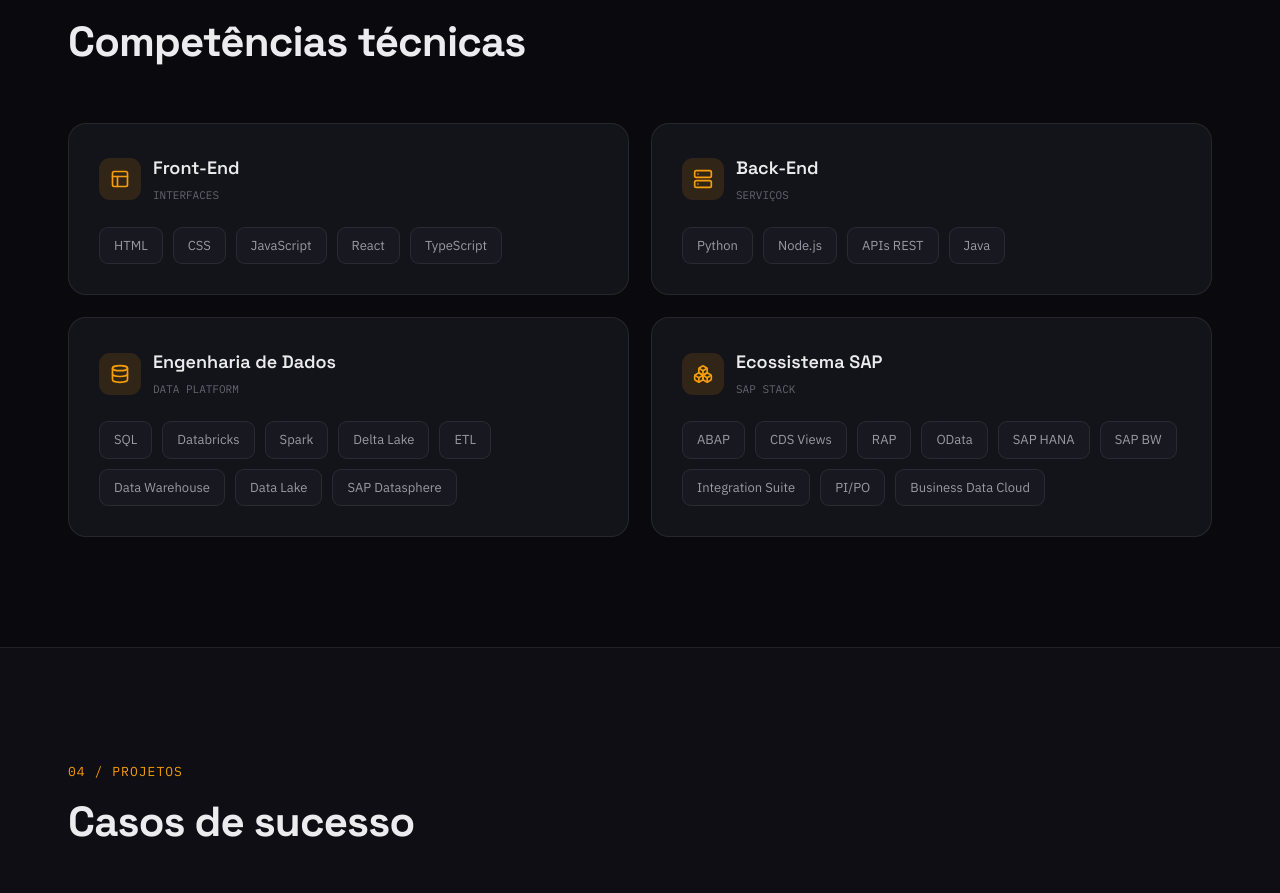
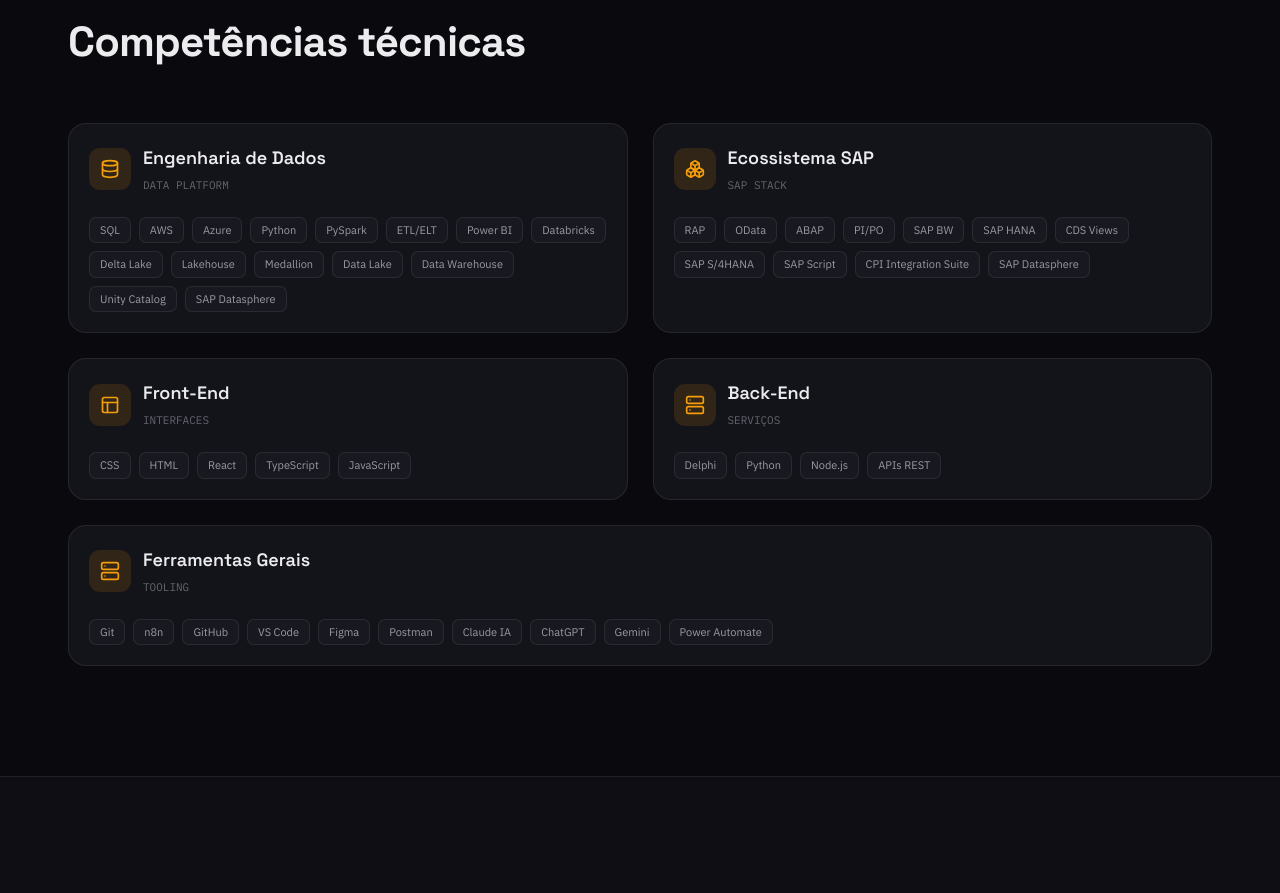
Before and after one commit to CarlosVarao/new_portfolio, a React (Vite) app: page / in a window 1280 px wide. Shown: the part 2600-3493 px from the top of the page. Built offline with nearby package versions, Linux system fonts and the light colour scheme.

Commit message:
Ajuste no timeline, onde ajustei as tags e  layout

```diff
--- a/src/components/sections/Skills.tsx
+++ b/src/components/sections/Skills.tsx
@@ -4,7 +4,10 @@ import { SectionHeading } from "@/components/ui/SectionHeading";
 
 export function Skills() {
   return (
-    <section id="competencias" className="mx-auto max-w-[1200px] px-7 py-[110px]">
+    <section
+      id="competencias"
+      className="mx-auto max-w-[1200px] px-7 py-[110px]"
+    >
       <div className="mb-[54px]">
         <SectionHeading
           index="03"
@@ -13,12 +16,12 @@ export function Skills() {
         />
       </div>
 
-      <div className="grid grid-cols-1 gap-[22px] md:grid-cols-2">
+      <div className="grid grid-cols-1 gap-[25px] md:grid-cols-2 lg:grid-cols-2">
         {skillGroups.map((group, i) => {
           const Icon = group.icon;
           return (
-            <Reveal key={group.title} delay={i * 0.05}>
-              <div className="h-full rounded-[18px] border border-line bg-surface p-[30px]">
+            <Reveal key={group.title} delay={i * 0.05} className={i === skillGroups.length - 1 ? "md:col-span-2" : ""}>
+              <div className="h-full rounded-[18px] border border-line bg-surface p-5">
                 <div className="mb-[22px] flex items-center gap-3">
                   <span className="grid h-[42px] w-[42px] place-items-center rounded-[11px] bg-accent-soft text-accent">
                     <Icon className="h-5 w-5" />
@@ -33,11 +36,11 @@ export function Skills() {
                   </div>
                 </div>
 
-                <div className="flex flex-wrap gap-2.5">
+                <div className="flex flex-wrap gap-2">
                   {group.items.map((item) => (
                     <span
                       key={item}
-                      className="cursor-default rounded-[9px] border border-line bg-surface2 px-3.5 py-2 text-[13px] text-muted transition-all duration-300 hover:-translate-y-0.5 hover:border-accent hover:bg-accent-soft hover:text-ink"
+                      className="cursor-default rounded-[7px] border border-line bg-surface2 px-2.5 py-1 text-[11px] text-muted transition-all duration-300 hover:-translate-y-0.5 hover:border-accent hover:bg-accent-soft hover:text-ink"
                     >
                       {item}
                     </span>
--- a/src/data/skills.ts
+++ b/src/data/skills.ts
@@ -2,30 +2,25 @@ import { Layout, Server, Database, Boxes } from "lucide-react";
 import type { SkillGroup } from "./types";
 
 export const skillGroups: SkillGroup[] = [
-  {
-    title: "Front-End",
-    tag: "INTERFACES",
-    icon: Layout,
-    items: ["HTML", "CSS", "JavaScript", "React", "TypeScript"],
-  },
-  {
-    title: "Back-End",
-    tag: "SERVIÇOS",
-    icon: Server,
-    items: ["Python", "Node.js", "APIs REST", "Java"],
-  },
   {
     title: "Engenharia de Dados",
     tag: "DATA PLATFORM",
     icon: Database,
     items: [
       "SQL",
+      "AWS",
+      "Azure",
+      "Python",
+      "PySpark",
+      "ETL/ELT",
+      "Power BI",
       "Databricks",
-      "Spark",
       "Delta Lake",
-      "ETL",
+      "Lakehouse",
+      "Medallion",
+      "Data Lake",
       "Data Warehouse",
-      "Data Lake",
+      "Unity Catalog",
       "SAP Datasphere",
     ],
   },
@@ -34,15 +29,35 @@ export const skillGroups: SkillGroup[] = [
     tag: "SAP STACK",
     icon: Boxes,
     items: [
-      "ABAP",
-      "CDS Views",
       "RAP",
       "OData",
+      "ABAP",
+      "PI/PO",
+      "SAP BW",
       "SAP HANA",
-      "SAP BW",
-      "Integration Suite",
-      "PI/PO",
-      "Business Data Cloud",
+      "CDS Views",
+      "SAP S/4HANA",
+      "SAP Script",
+      "CPI Integration Suite",
+      "SAP Datasphere",
     ],
   },
+  {
+    title: "Front-End",
+    tag: "INTERFACES",
+    icon: Layout,
+    items: ["CSS", "HTML", "React", "TypeScript", "JavaScript"],
+  },
+  {
+    title: "Back-End",
+    tag: "SERVIÇOS",
+    icon: Server,
+    items: ["Delphi", "Python", "Node.js", "APIs REST"],
+  },
+  {
+    title: "Ferramentas Gerais",
+    tag: "TOOLING",
+    icon: Server,
+    items: ["Git", "n8n", "GitHub", "VS Code", "Figma", "Postman", "Claude IA", "ChatGPT", "Gemini", "Power Automate"],
+  },
 ];
```
